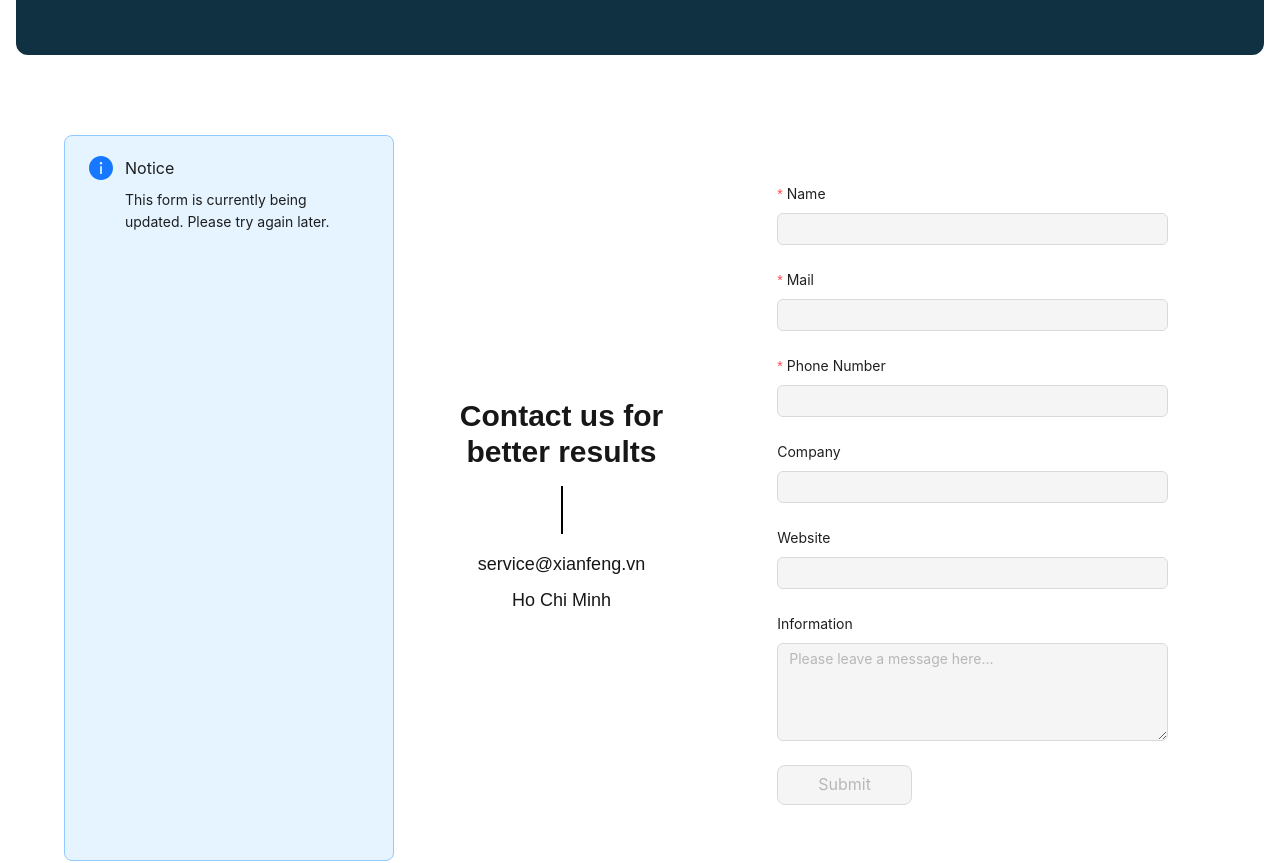
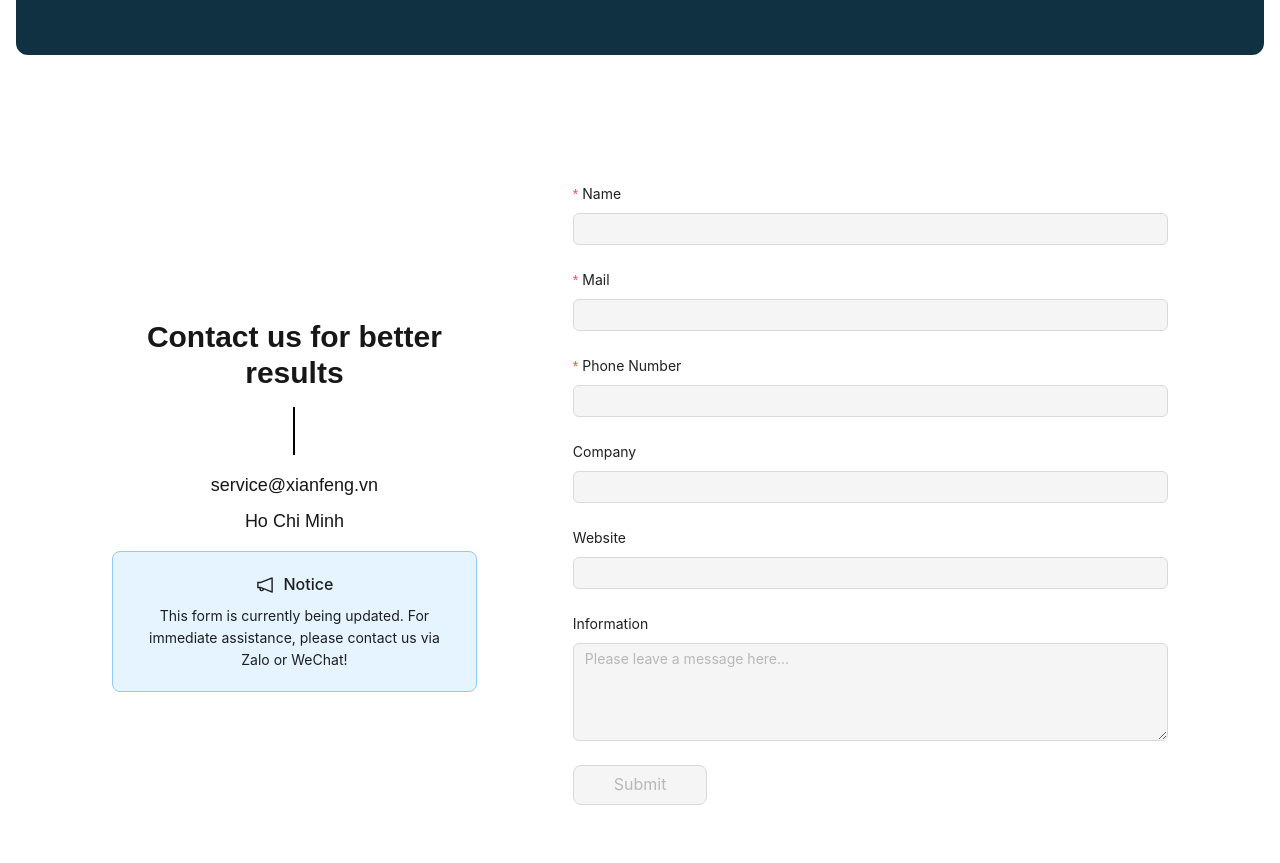
Before and after one commit to toainguyen1504/xianfeng-ui-nextjs, a Next.js app: page / in a window 1280 px wide. Shown: the part 3300-4163 px from the top of the page. Built offline with nearby package versions, Linux system fonts and the light colour scheme.

Commit message:
Update form contact -v2

```diff
--- a/src/components/common/ContactForm.tsx
+++ b/src/components/common/ContactForm.tsx
@@ -1,6 +1,7 @@
 import { Form, Input, Button, notification, Alert } from "antd";
+import { ValidateErrorEntity } from "rc-field-form/lib/interface";
+import { AiOutlineNotification } from "react-icons/ai";
 import { FieldContactFormData } from "./types";
-import { ValidateErrorEntity } from "rc-field-form/lib/interface";
 
 const ContactForm = () => {
   const isUpdating = true;
@@ -10,7 +11,7 @@ const ContactForm = () => {
       notification.info({
         message: "Functionality Update",
         description:
-          "This form is currently being updated. Please try again later.",
+          "This form is currently being updated. For immediate assistance, please contact us via Zalo or WeChat!",
       });
     } else {
       console.log("Success:", values);
@@ -35,15 +36,6 @@ const ContactForm = () => {
 
   return (
     <div className="flex flex-col md:flex-row lg:px-12 my-10">
-      {isUpdating && (
-        <Alert
-          message="Notice"
-          description="This form is currently being updated. Please try again later."
-          type="info"
-          showIcon
-          className="mb-4"
-        />
-      )}
       <div className="w-full md:w-2/5 lg:w-3/10 bg-gray-100 p-8 lg:p-12 flex flex-col justify-center items-center text-center space-y-4">
         <h1 className="text-3xl font-bold">Contact us for better results</h1>
         <div className="w-0.5 h-12 bg-black"></div>
@@ -51,6 +43,24 @@ const ContactForm = () => {
           <p className="text-lg mb-2">service@xianfeng.vn</p>
           <p className="text-lg">Ho Chi Minh</p>
         </div>
+        {isUpdating && (
+          <Alert
+            message={
+              <div className="flex justify-center">
+                <div className="flex items-center justify-center font-medium">
+                  <span className="mr-2">
+                    <AiOutlineNotification className="h-5 w-5" />
+                  </span>
+                  <span>Notice</span>
+                </div>
+              </div>
+            }
+            description="This form is currently being updated. For immediate assistance, please contact us via Zalo or WeChat!"
+            type="info"
+            showIcon={false}
+            className="mb-4"
+          />
+        )}
       </div>
 
       <div className="w-full md:w-3/5 lg:w-7/10 bg-white p-8 lg:p-12 flex justify-center items-center">
```
